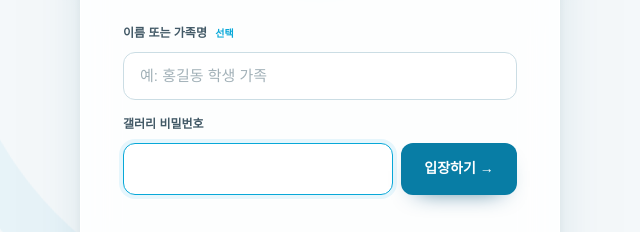
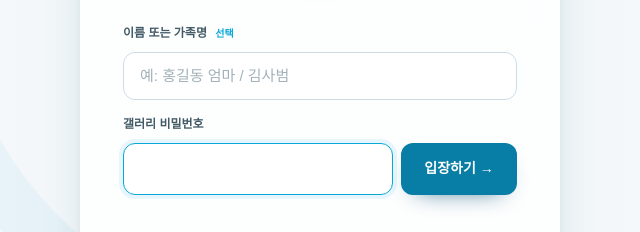
Before and after one commit to jam-bang/raon-gallery, a website: page public/index.html in a window 1280 px wide. Shown: the part 446-678 px from the top of the page, 320-960 px from the left. Drawn offline with Linux system fonts and the light colour scheme.

Commit message:
style: make visitor name example friendlier

```diff
--- a/public/index.html
+++ b/public/index.html
@@ -29,7 +29,7 @@
       <form id="access-form" class="access-form">
         <div class="access-field">
           <label for="access-name">이름 또는 가족명 <span>선택</span></label>
-          <input id="access-name" class="access-name-input" name="visitor-name" type="text" maxlength="40" autocomplete="name" placeholder="예: 홍길동 학생 가족">
+          <input id="access-name" class="access-name-input" name="visitor-name" type="text" maxlength="40" autocomplete="name" placeholder="예: 홍길동 엄마 / 김사범">
         </div>
         <label for="access-password">갤러리 비밀번호</label>
         <div class="access-input-row">
```
